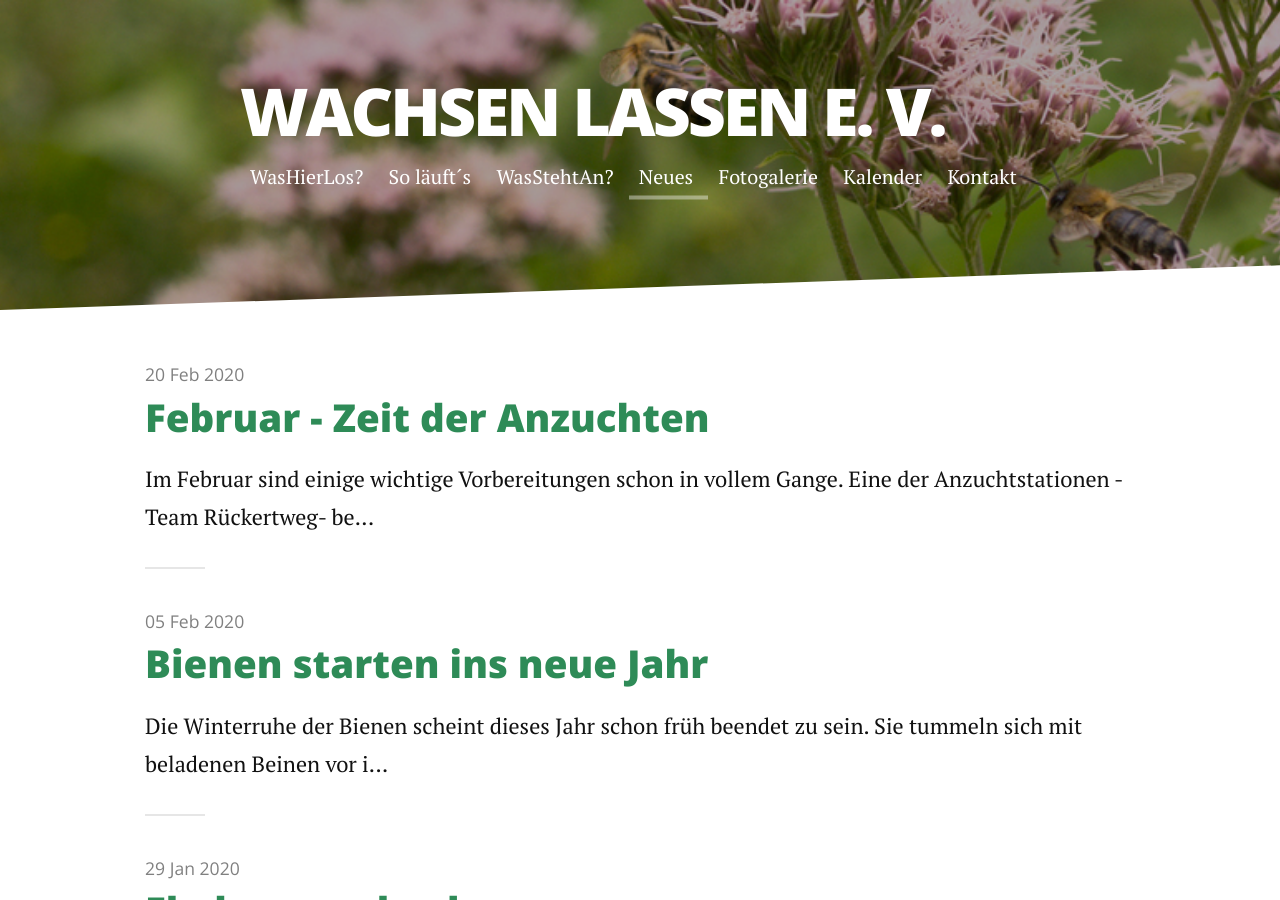
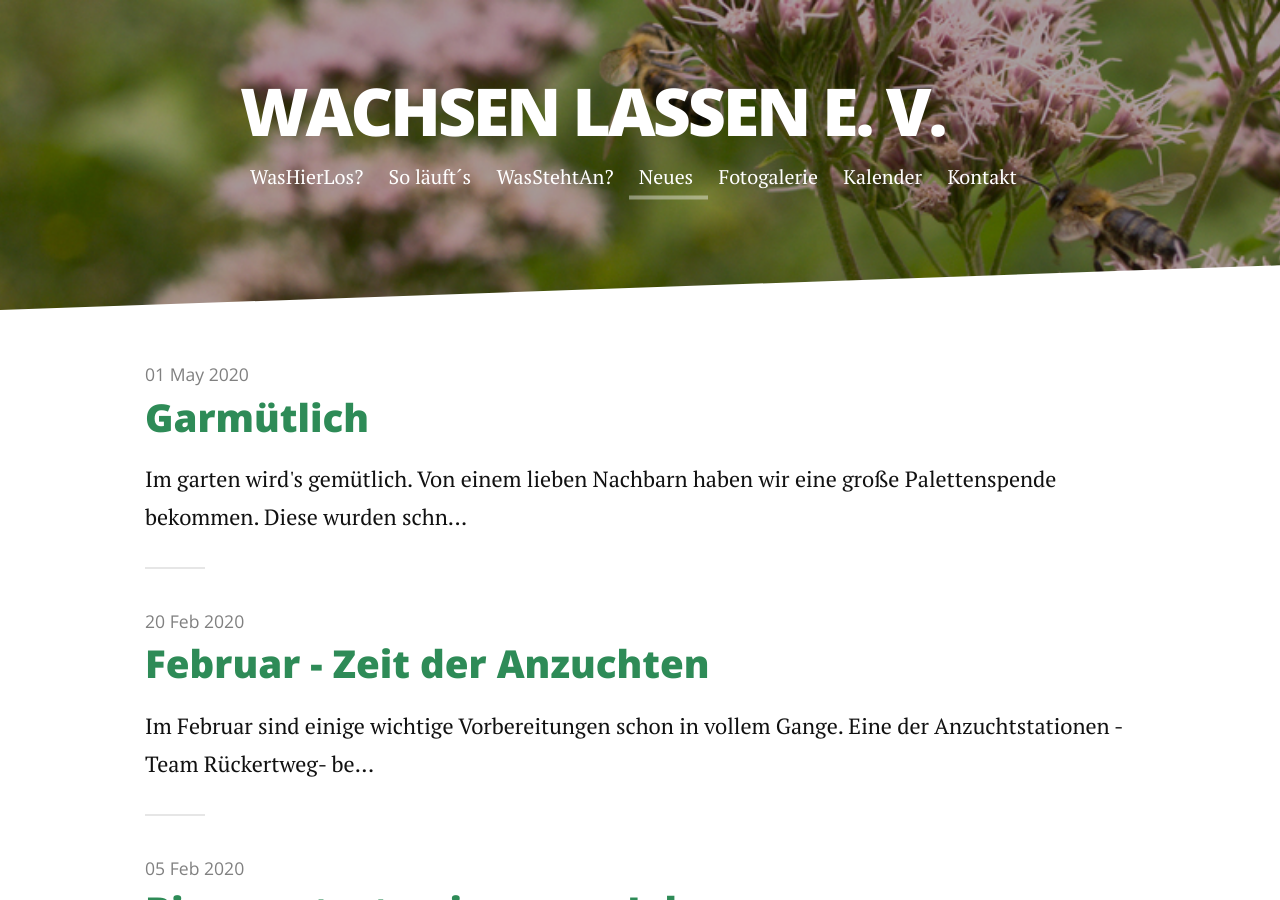
Before and after one commit to lgiese/lgiese.wachsenlassenEV.io, a Jekyll site: the page built from neues.md, in a window 1280 px wide and 900 px high. Built offline with Jekyll 4.4.1, drawn with Linux system fonts in a browser that asks for light colours; nearby versions of some CDN libraries; a script that is not in the unit is left out; comment, search, counter and statistics services are not loaded.

Commit message:
post Garmuetlich

```diff
--- /dev/null
+++ b/_posts/2020-05-01-Garmuetlich.markdown
@@ -0,0 +1,36 @@
+---
+layout: post
+title:  "Garmütlich"
+date:   2020-05-01
+image: Sonnenbank.jpg
+---
+
+<p class="intro"><span class="dropcap">I</span>m garten wird's gemütlich. </p>
+
+Von einem lieben Nachbarn haben wir eine große Palettenspende bekommen. Diese wurden schnurstracks in standfeste Sitzgelegenheiten umgebaut. Sie eignen sich bestens für ein Mittagsschläfchen nach getaner Arbeit, für eine gemütliche Runde am Lagerfeuer und als Ablageort für Dinge, die sich im hohen Gras viel zu schnell in Luft auflösen.
+
+<figure>
+	<img src="{{ '/assets/img/Moebel.jpg' | prepend: site.baseurl }}" alt="">
+	<figcaption>Ein Wohnzimmer in buntgrün und an der frischen Luft, so muss das!</figcaption>
+</figure>
+
+Neben den Paletten gibt es sonst noch viel neues zu entdecken, wie das im Mai so üblich ist. Am wenigsten zu übersehen ist wohl das Gerüst, was im hinteren Teil des Gartens, bei den Bienen, empor wächst. Es ist ein solides stabiles Gewächshaus aus großen Fenstern, die nun in ihrem neuem Glanz erstrahlen dürfen. Wir sind gespannt auf die weitere Entwicklung.
+
+<figure>
+	<img src="{{ '/assets/img/Gewachshaus1.jpg' | prepend: site.baseurl }}" alt="">
+	<figcaption>Es wird geschraubt und gewerkelt ...</figcaption>
+</figure>
+
+<figure>
+	<img src="{{ '/assets/img/Gewachshaus2.jpg' | prepend: site.baseurl }}" alt="">
+	<figcaption>Das Bild sagt alles.</figcaption>
+</figure>
+
+<figure>
+	<img src="{{ '/assets/img/Gewachshaus3.jpg' | prepend: site.baseurl }}" alt="">
+	<figcaption>... und das Gewächshaus wächst.</figcaption>
+</figure>
+
+Für die Arbeit gibt’s bereits eine knackige Belohnung: im kleinen Gewächshaus haben sich Salate entwickelt, die sich sehen lassen können. Von Wasabi-Rauke bis Eichblattsalat- es ist für jeden Geschmack etwas dabei!
+
+<img src="{{ '/assets/img/Salat.jpg' | prepend: site.baseurl }}" alt="">
```
Also changed, not shown: _posts/2019-10-24-Unterstand-abgebrannt.markdown (+7 -0 lines), assets/img/Geraeteunterstand_neu.jpg (added), assets/img/Gewachshaus1.jpg (added), assets/img/Gewachshaus2.jpg (added), assets/img/Gewachshaus3.jpg (added), assets/img/Moebel.jpg (added), assets/img/Salat.jpg (added), assets/img/Sonnenbank.jpg (added).
